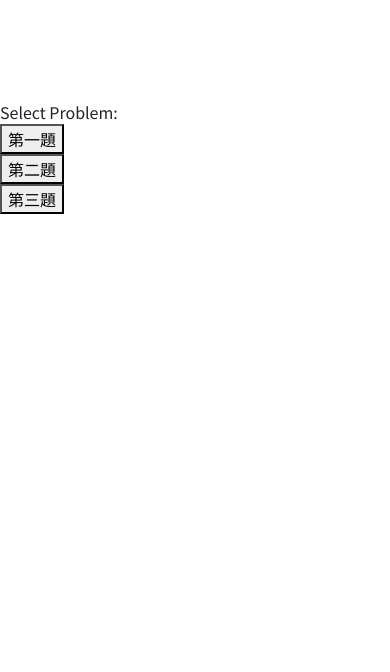
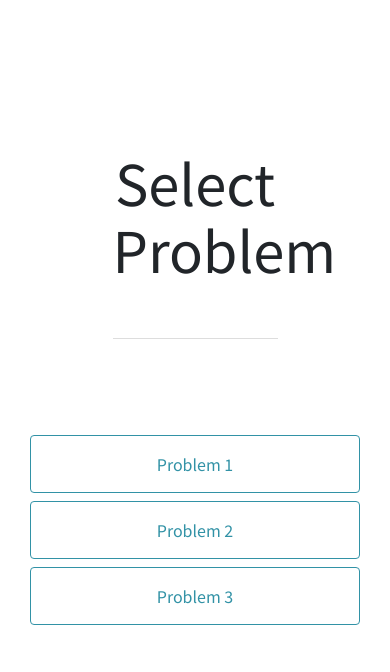
Before and after one commit to ktpss95112/CS-Camp-2020-Shortest-Path, a Flask app: page /start in a window 390 px wide. Shown: the top 672 px of the page. Run offline with Flask 2, Linux system fonts and the light colour scheme; style sheets or scripts are compiled from the project's sources; some libraries are stand-ins or nearby versions.

Commit message:
Stylize problem selection menu and team token form

```diff
--- /dev/null
+++ b/static/css/start.css
@@ -0,0 +1,21 @@
+@import url("https://fonts.googleapis.com/css2?family=Noto+Sans+TC:wght@400;500;700&display=swap");
+body {
+  font-family: 'Noto Sans TC', sans-serif;
+  margin-top: 100px; }
+
+.info-header {
+  width: 50%;
+  margin: auto;
+  border-bottom: 1px #ddd solid; }
+
+.input-form {
+  width: 50%;
+  margin: auto; }
+
+@media (max-width: 768px) {
+  #showcase {
+    min-height: 500px; }
+    #showcase h1 {
+      font-size: 4rem; }
+  .mb-resp {
+    margin-bottom: 1rem; } }
--- a/static/index.js
+++ b/static/index.js
@@ -54,8 +54,21 @@ function getDistance(from, to) {
 function setProblem(pid) {
     problemId = pid;
 
-    document.getElementById('title').innerHTML = 'Your team token:'
-    document.getElementById('select').innerHTML = `<input type="text" name="teamToken" id="teamToken"> <button onclick="setToken()">submit</button>`;
+    document.getElementById('title').innerHTML = 'Your Team token:'
+    document.getElementById('select').innerHTML =
+    `
+    <form class="input-form" action="">
+        <div class="input-group input-group-lg mb-3">
+            <div class="input-group-prepend">
+                <span class="input-group-text">
+                    <i class="fas fa-user"></i>
+                </span>
+            </div>
+            <input type="text" name="teamToken" id="teamToken" class="form-control" placeholder="Team Token">
+        </div>
+        <button type="button" onclick="setToken()" class="btn btn-block btn-outline-primary py-3">submit</button>
+    </form>
+    `;
 }
 
 
--- /dev/null
+++ b/static/scss/start.scss
@@ -0,0 +1,31 @@
+@import url('https://fonts.googleapis.com/css2?family=Noto+Sans+TC:wght@400;500;700&display=swap');
+
+$primary: #3292a6;
+$primary-overlay:rgba(50, 146, 166, 0.85);
+body {
+    font-family: 'Noto Sans TC', sans-serif;
+    margin-top: 100px;
+}
+
+.info-header {
+    width: 50%;
+    margin: auto;
+    border-bottom: 1px #ddd solid;
+}
+
+.input-form{
+    width: 50%;
+    margin: auto;
+}
+
+@media(max-width: 768px) {
+    #showcase {
+        min-height: 500px;
+        h1 {
+            font-size: 4rem;
+        }
+    }
+    .mb-resp {
+        margin-bottom: 1rem;
+    }
+}
--- a/templates/start.html
+++ b/templates/start.html
@@ -6,7 +6,7 @@
         <link rel="stylesheet" href="https://cdnjs.cloudflare.com/ajax/libs/font-awesome/5.13.0/css/all.min.css" crossorigin="anonymous">
 
         <link href="{{ url_for('static', filename='css/bootstrap.css') }}" rel="stylesheet">
-        <link href="{{ url_for('static', filename='css/style.css') }}" rel="stylesheet">
+        <link href="{{ url_for('static', filename='css/start.css') }}" rel="stylesheet">
 
         <script src="{{ url_for('static', filename='data.js') }}"></script>
         <script src="{{ url_for('static', filename='index.js') }}"></script>
@@ -14,17 +14,23 @@
         <title>Start</title>
     </head>
     <body>
-        <div id="current"></div>
-        <div id="title">
-            Select Problem:
-        </div>
-        <div id="select">
-            <button onclick="setProblem('1')">第一題</button> <br>
-            <button onclick="setProblem('2')">第二題</button> <br>
-            <button onclick="setProblem('3')">第三題</button> <br>
-        </div>
-        <br>
-        <div id="sidebar">
+        <div class="container text-center">
+            <div id="current"></div>
+
+            <div class="container">
+				<div class="info-header mb-5">
+					<h3 id="title" class="display-4 py-5">Select Problem</h3>
+				</div>
+				<div id="select" class="py-5">
+                    <button type="button" onclick="setProblem('1')" class="btn btn-block btn-outline-primary py-3">Problem 1</button>
+                    <button type="button" onclick="setProblem('2')" class="btn btn-block btn-outline-primary py-3">Problem 2</button>
+                    <button type="button" onclick="setProblem('3')" class="btn btn-block btn-outline-primary py-3">Problem 3</button>
+				</div>
+			</div>
+            <div id="sidebar">
+
+
+            </div>
         </div>
     </body>
 </html>
```
Also changed, not shown: templates/index.html (+2 -8 lines), static/img/person1.jpg (added), static/img/person2.png (added), static/scss/bootstrap.scss (line endings or trailing spaces), 2 other files.
